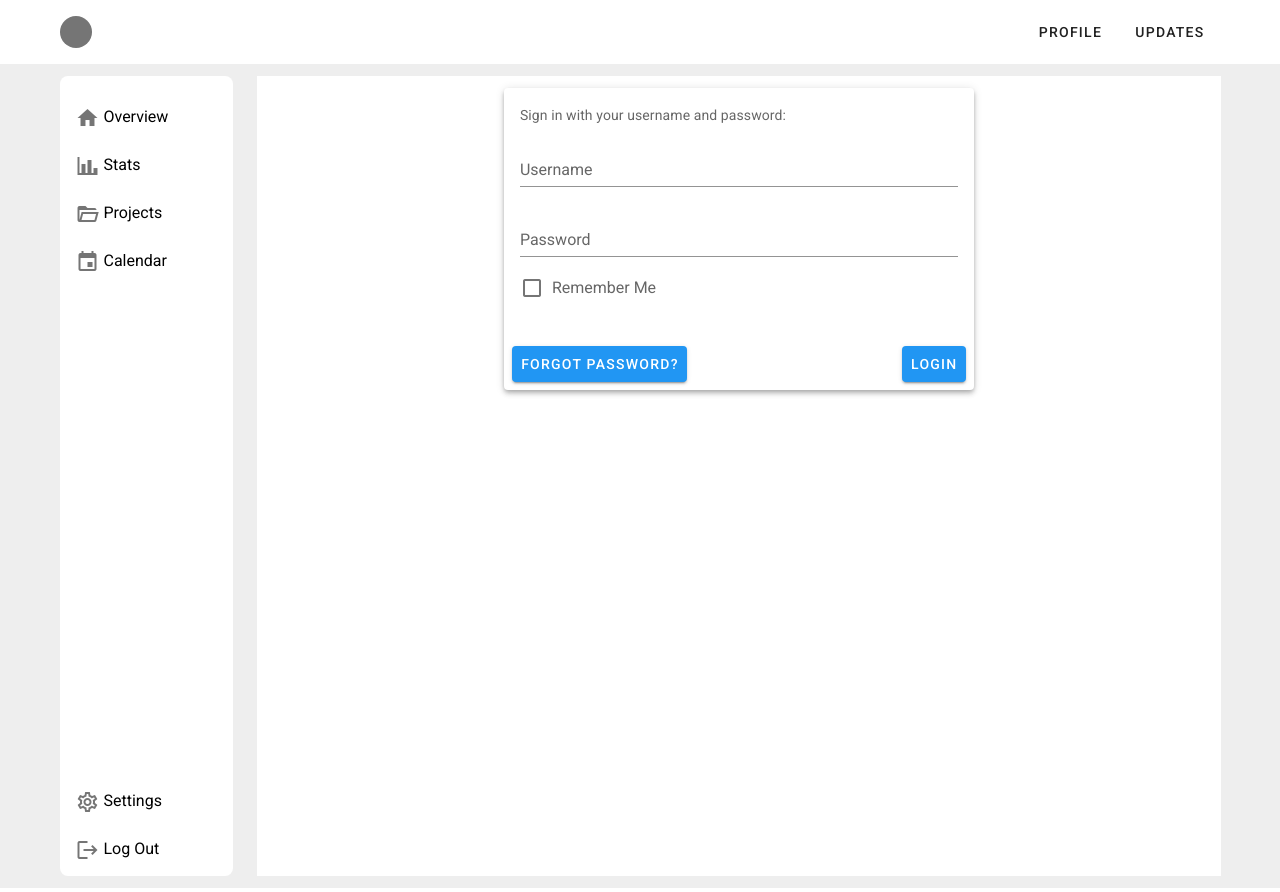
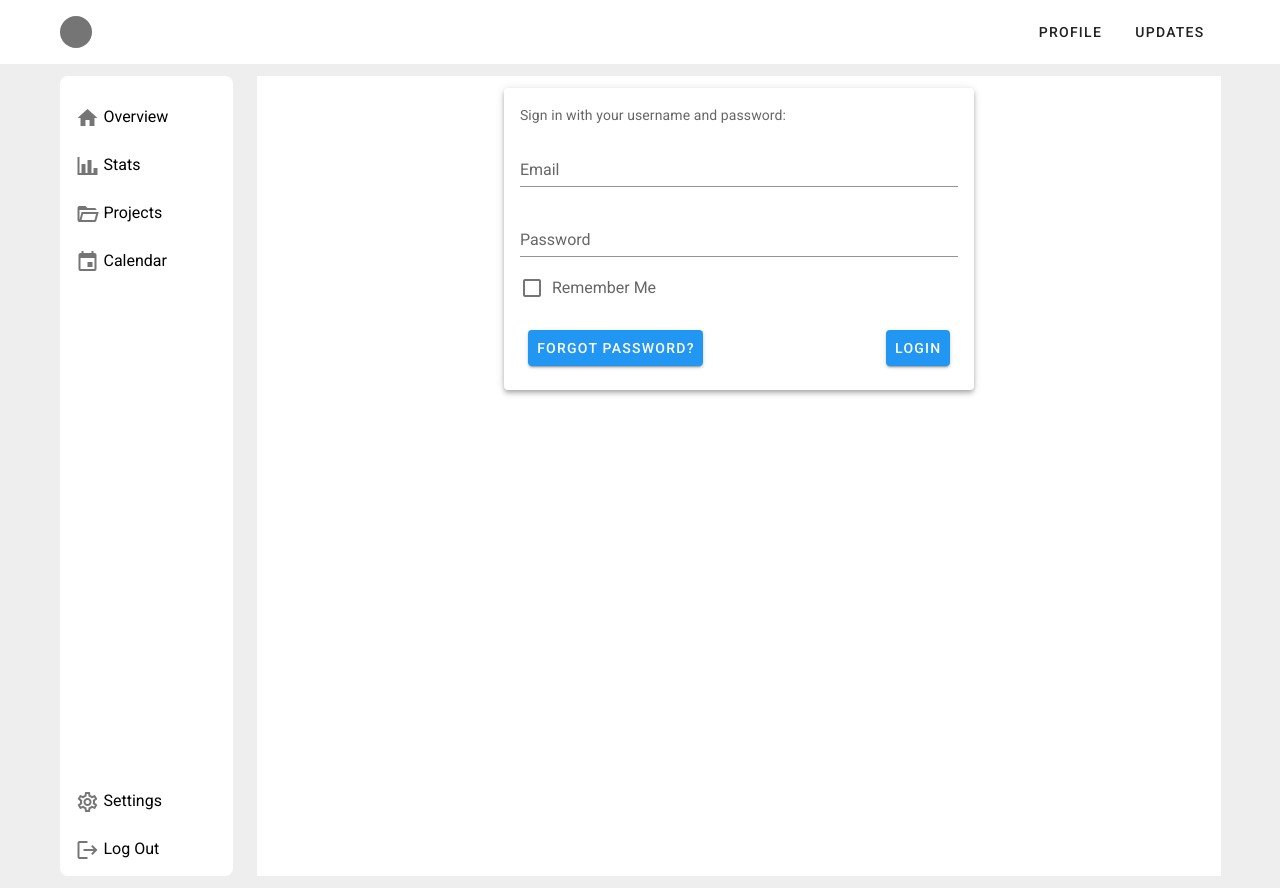
Before and after one commit to busrablt/Vue-Project, a Vue app: page /signin in a window 1280 px wide. Built offline with nearby package versions, Linux system fonts and the light colour scheme.

Commit message:
Signin added

```diff
--- a/src/components/Signin.vue
+++ b/src/components/Signin.vue
@@ -7,12 +7,12 @@
           <v-card elevation="4" light tag="section">
             <v-card-text>
               <p>Sign in with your username and password:</p>
-              <v-form>
+              <v-form @submit.prevent="login()" >
                 <v-text-field
                               outline
-                              label="Username"
+                              label="Email"
                               type="text"
-                              v-model="username"></v-text-field>
+                              v-model="email"></v-text-field>
                 <v-text-field
                               outline
                               hide-details
@@ -24,17 +24,18 @@
                                 :label="'Remember Me'"
                             >
                             </v-checkbox>
+                            <v-card-actions >
+                            <v-btn color="info" >
+                                Forgot password?
+                            </v-btn>
+                            <v-spacer></v-spacer>
+                            <v-btn color="info" type="submit">
+                                Login
+                            </v-btn>
+                            </v-card-actions>
               </v-form>
             </v-card-text>
-            <v-card-actions >
-              <v-btn color="info" flat>
-                Forgot password?
-              </v-btn>
-              <v-spacer></v-spacer>
-              <v-btn color="info" >
-                Login
-              </v-btn>
-            </v-card-actions>
+
           </v-card>
         </v-flex>
       </v-layout>
@@ -44,12 +45,28 @@
 </template>
 
 <script>
+import firebase from "firebase/app"
+import "firebase/auth"
 export default {
+  methods:{
+    async login(){
+      try {
+        const val = await firebase.auth().signInWithEmailAndPassword(this.email , this.password)
+        console.log(val)
+        this.$router.replace({name:"/"})
+
+      } catch (err) {
+        console.log(err)
+      }
+
+
+    }
+  },
    data () {
     return {
       checkbox: false,
-      password: null,
-      username: null
+      password: "",
+      email: ""
     }
   }
 }
```
